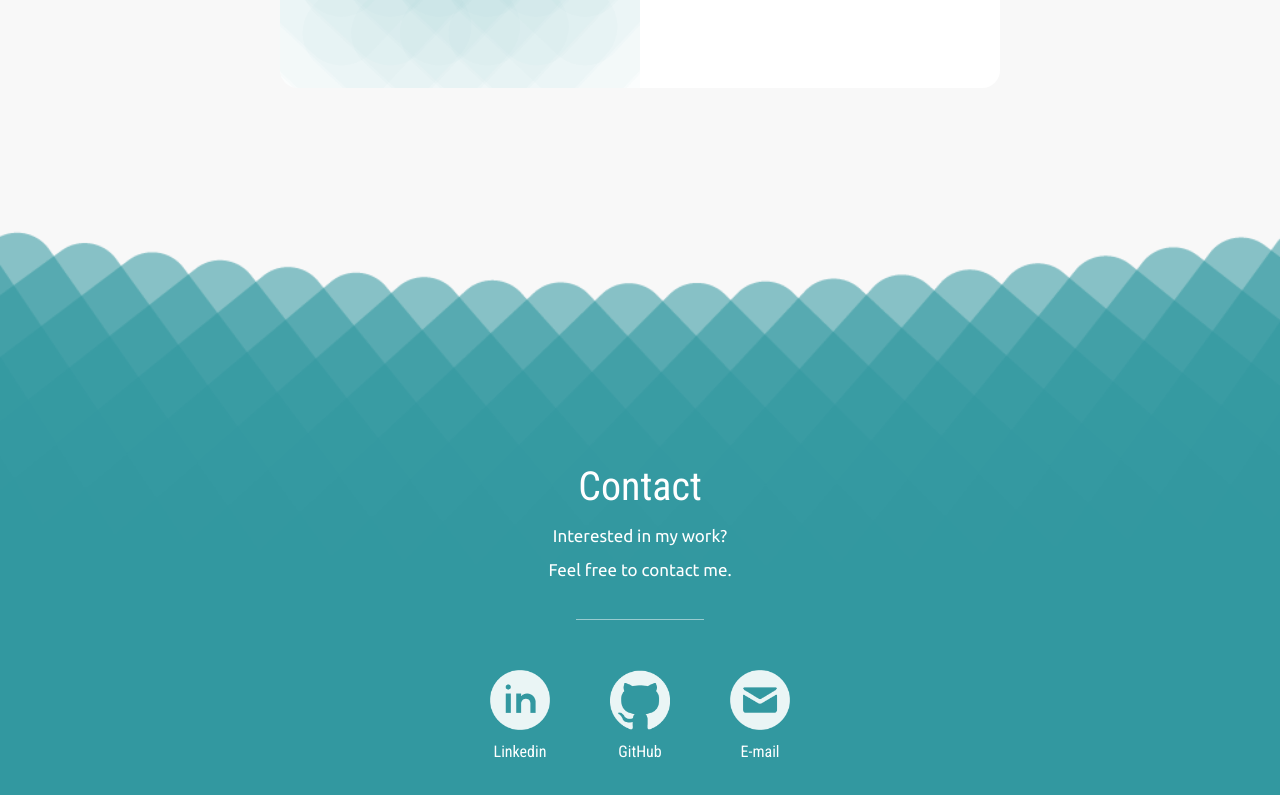
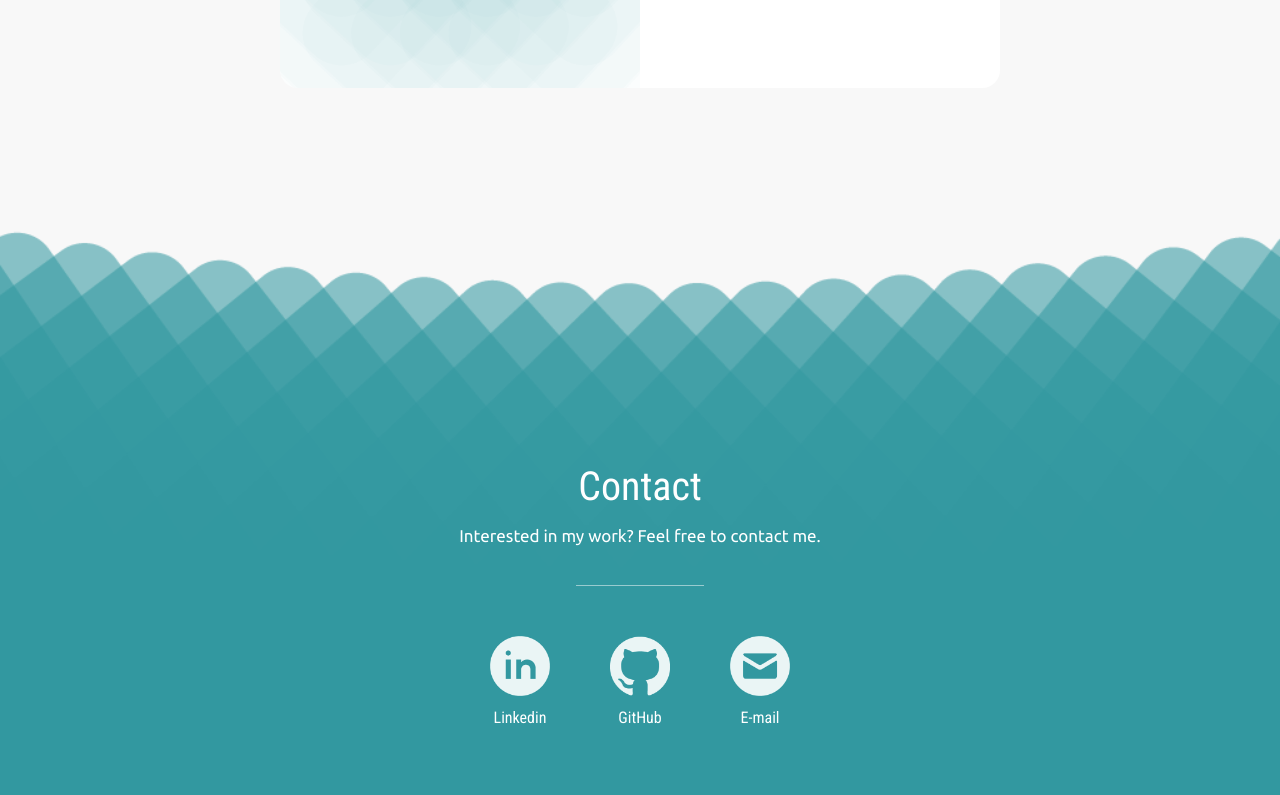
Before and after one commit to poyao-wang/my-web-app, a React (Create React App) app: page / in a window 1280 px wide. Shown: the part 3313-4108 px from the top of the page. Built offline with nearby package versions, Linux system fonts and the light colour scheme.

Commit message:
Refactor data to Home for Contact
Change Contact to  stateless function

```diff
--- a/src/components/Contact.jsx
+++ b/src/components/Contact.jsx
@@ -1,51 +1,13 @@
 import React, { Component } from "react";
 import "./Contact.css";
 
-class Contact extends Component {
-  state = {
-    contacts: [
-      {
-        text: "Linkedin",
-        iconSrc: "assets/linkedin.png",
-        href: "https://www.linkedin.com/in/poyao-wang-33860058/",
-      },
-      {
-        text: "GitHub",
-        iconSrc: "assets/github.png",
-        href: "https://github.com/poyao-wang",
-      },
-      {
-        text: "E-mail",
-        iconSrc: "assets/email.png",
-        href: "mailto:poyaowang.taiwan@gmail.com",
-      },
-    ],
-  };
-  render() {
-    return (
-      <div
-        id="contact-div"
-        className="contact-div main-divs d-flex flex-column align-items-center"
-      >
-        <h2>Contact</h2>
-        <p className="h2-subtitle">
-          Interested in my work?
-          <br />
-          Feel free to contact me.
-        </p>
-        <hr />
-        <div className="d-flex flex-row justify-content-center align-items-center">
-          {this.state.contacts.map((project, key) =>
-            this.contactRow(project, key)
-          )}
-        </div>
-      </div>
-    );
-  }
+function Contact({ data }) {
+  const contactIcons = data.contactIcons;
 
-  contactRow(contact, key) {
+  function contactIcon(contact, key) {
     return (
       <a
+        key={key}
         href={contact.href}
         target="blank_"
         className="contact-btn d-flex flex-column align-items-center justify-content-center"
@@ -55,6 +17,19 @@ class Contact extends Component {
       </a>
     );
   }
+  return (
+    <div
+      id="contact-div"
+      className="contact-div main-divs d-flex flex-column align-items-center"
+    >
+      <h2>{data.title}</h2>
+      <p className="h2-subtitle">{data.subtitle}</p>
+      <hr />
+      <div className="d-flex flex-row justify-content-center align-items-center">
+        {contactIcons.map((project, key) => contactIcon(project, key))}
+      </div>
+    </div>
+  );
 }
 
 export default Contact;
--- a/src/components/Home.jsx
+++ b/src/components/Home.jsx
@@ -100,6 +100,27 @@ const data = {
       },
     ],
   },
+  contacts: {
+    title: "Contact",
+    subtitle: "Interested in my work? Feel free to contact me.",
+    contactIcons: [
+      {
+        text: "Linkedin",
+        iconSrc: "assets/linkedin.png",
+        href: "https://www.linkedin.com/in/poyao-wang-33860058/",
+      },
+      {
+        text: "GitHub",
+        iconSrc: "assets/github.png",
+        href: "https://github.com/poyao-wang",
+      },
+      {
+        text: "E-mail",
+        iconSrc: "assets/email.png",
+        href: "mailto:poyaowang.taiwan@gmail.com",
+      },
+    ],
+  },
 };
 class Home extends Component {
   state = {};
@@ -116,7 +137,7 @@ class Home extends Component {
         <About data={data.about} />
         <Skills data={data.skills} />
         <Projects data={data.projects} />
-        <Contact />
+        <Contact data={data.contacts} />
       </div>
     );
   }
```
